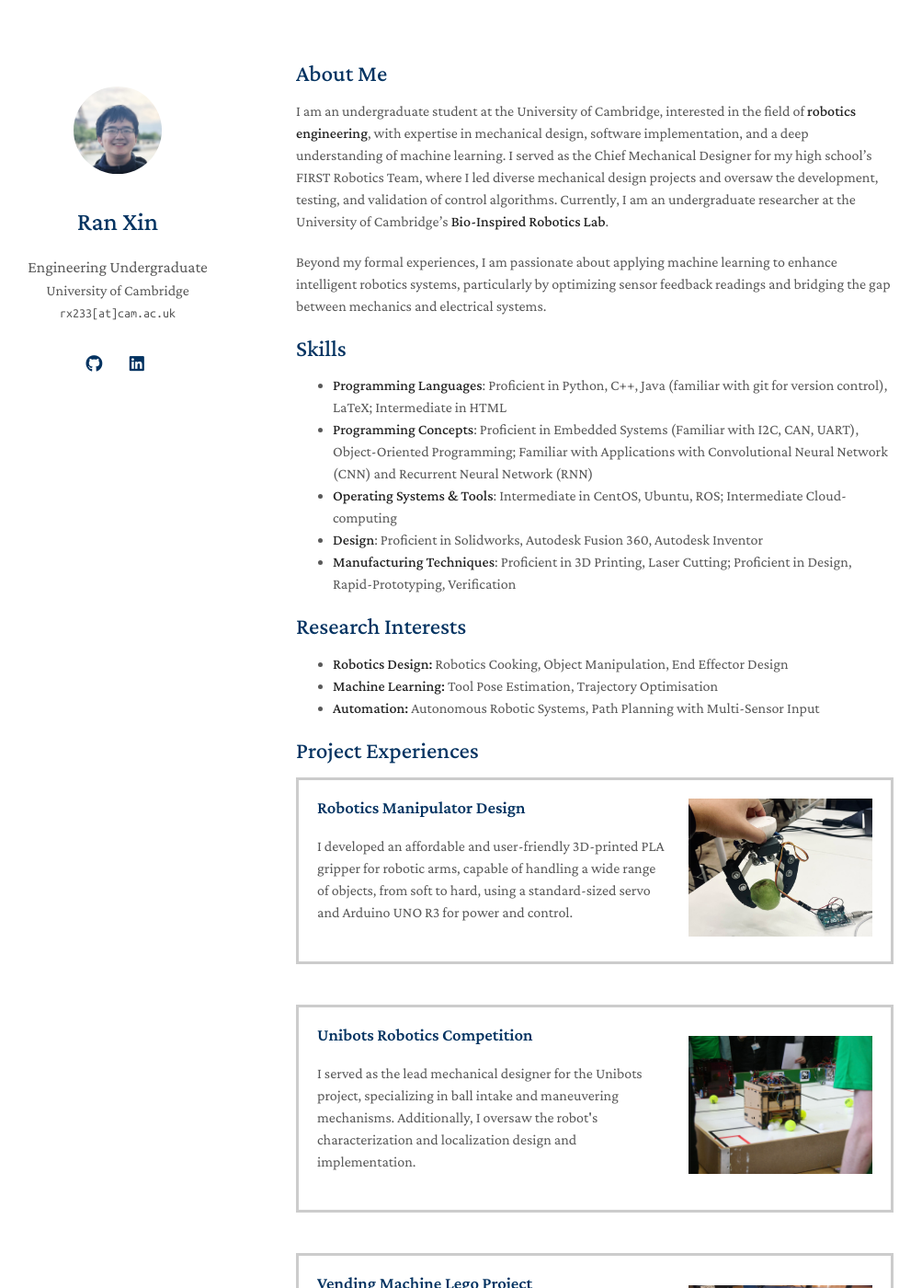
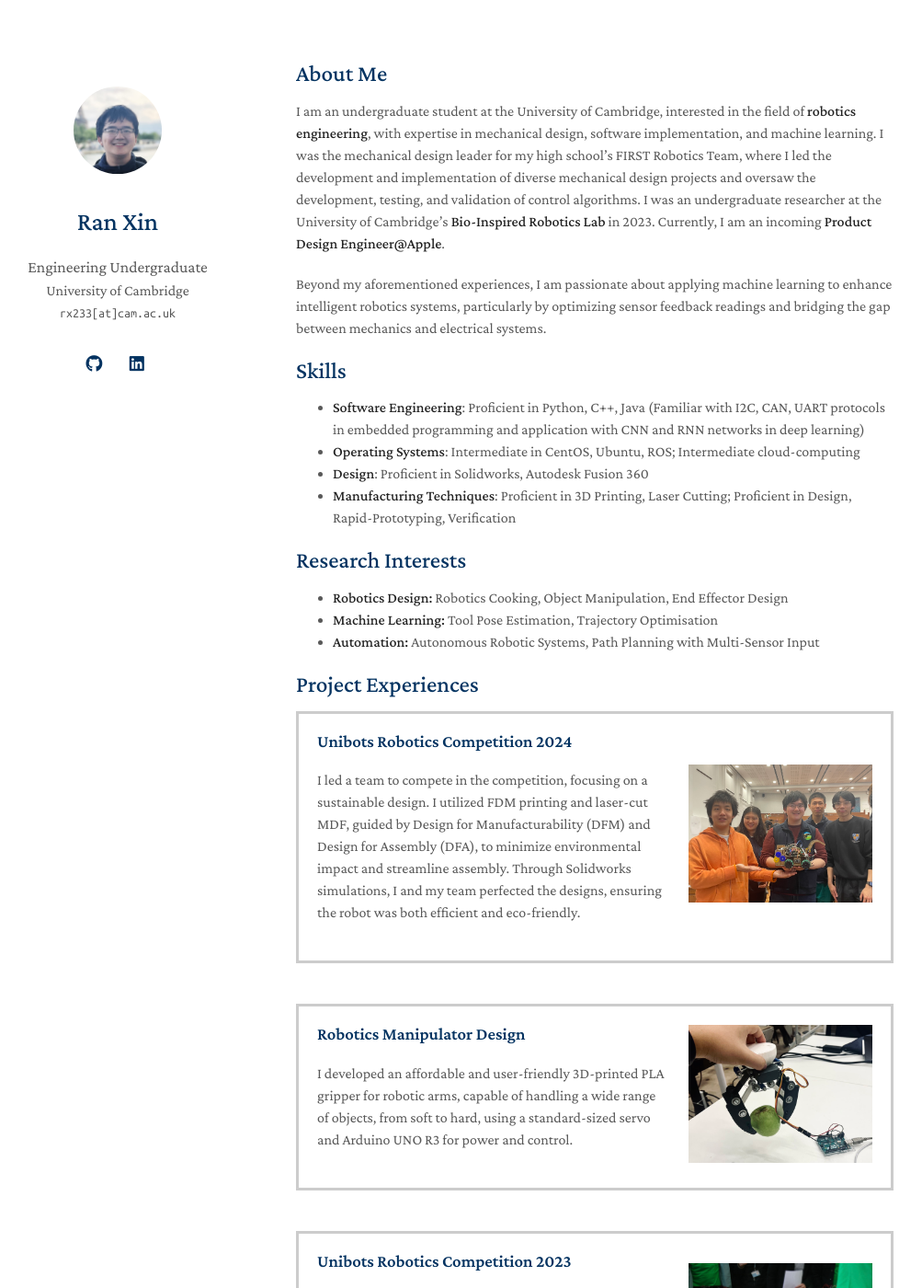
Before and after one commit to ran-xin/ran-xin.github.io, a Jekyll site: the page built from index.md, in a window 1280 px wide and 1400 px high. Shown: the whole window at 92% size, without its empty margins (148-1151 px from the left). Built offline with Jekyll 4.4.1, drawn with Linux system fonts in a browser that asks for light colours; nearby versions of some CDN libraries; a style sheet for code colours, icons or effects is not loaded; our own code applies the rules of GitHub Pages for plain Markdown files.

Commit message:
Updated Info 2024

```diff
--- a/index.md
+++ b/index.md
@@ -3,23 +3,21 @@ layout: homepage
 ---
 
 ## About Me
-I am an undergraduate student at the University of Cambridge, interested in the field of <strong>robotics engineering</strong>, with expertise in mechanical design, software implementation, and a deep understanding of machine learning. I served as the Chief Mechanical Designer for my high school's FIRST Robotics Team, where I led diverse mechanical design projects and oversaw the development, testing, and validation of control algorithms. Currently, I am an undergraduate researcher at the University of Cambridge's <strong>Bio-Inspired Robotics Lab</strong>.
+I am an undergraduate student at the University of Cambridge, interested in the field of <strong>robotics engineering</strong>, with expertise in mechanical design, software implementation, and machine learning. I was the mechanical design leader for my high school's FIRST Robotics Team, where I led the development and implementation of diverse mechanical design projects and oversaw the development, testing, and validation of control algorithms. I was an undergraduate researcher at the University of Cambridge's <strong>Bio-Inspired Robotics Lab</strong> in 2023. Currently, I am an incoming <strong>Product Design Engineer@Apple</strong>.
 
-Beyond my formal experiences, I am passionate about applying machine learning to enhance intelligent robotics systems, particularly by optimizing sensor feedback readings and bridging the gap between mechanics and electrical systems.
+Beyond my aforementioned experiences, I am passionate about applying machine learning to enhance intelligent robotics systems, particularly by optimizing sensor feedback readings and bridging the gap between mechanics and electrical systems.
 
 
 
 ## Skills
-- **Programming Languages**: Proficient in Python, C++, Java (familiar with git for version control), LaTeX; Intermediate in HTML
-- **Programming Concepts**: Proficient in Embedded Systems (Familiar with I2C, CAN, UART), Object-Oriented Programming; Familiar with Applications with Convolutional Neural Network (CNN) and Recurrent Neural Network (RNN)
-- **Operating Systems & Tools**: Intermediate in CentOS, Ubuntu, ROS; Intermediate Cloud-computing
-- **Design**: Proficient in Solidworks, Autodesk Fusion 360, Autodesk Inventor
+- **Software Engineering**: Proficient in Python, C++, Java (Familiar with I2C, CAN, UART protocols in embedded programming and application with CNN and RNN networks in deep learning)
+- **Operating Systems**: Intermediate in CentOS, Ubuntu, ROS; Intermediate cloud-computing
+- **Design**: Proficient in Solidworks, Autodesk Fusion 360
 - **Manufacturing Techniques**: Proficient in 3D Printing, Laser Cutting; Proficient in Design, Rapid-Prototyping, Verification
 
 
 
 ## Research Interests
-
 - **Robotics Design:** Robotics Cooking, Object Manipulation, End Effector Design
 - **Machine Learning:** Tool Pose Estimation, Trajectory Optimisation
 - **Automation:** Autonomous Robotic Systems, Path Planning with Multi-Sensor Input
@@ -53,6 +51,27 @@ Coming soon... -->
 <body>
     <div class="container">
         <div class="text">
+            <h3>Unibots Robotics Competition 2024</h3>
+            <p>I led a team to compete in the competition, focusing on a sustainable design. I utilized FDM printing and laser-cut MDF, guided by Design for Manufacturability (DFM) and Design for Assembly (DFA), to minimize environmental impact and streamline assembly. Through Solidworks simulations, I and my team perfected the designs, ensuring the robot was both efficient and eco-friendly. </p>
+        </div>
+        <div class="image">
+            <img src="assets/img/unibots24.jpg" alt="unibots24" width="200">
+        </div>
+    </div>
+</body>
+</html>
+<br>
+
+<html lang="en">
+<head>
+    <meta charset="UTF-8">
+    <meta name="viewport" content="width=device-width, initial-scale=1.0">
+    <link rel="stylesheet" type="text/css" href="styles.css">
+    <title>Text and Picture with Border</title>
+</head>
+<body>
+    <div class="container">
+        <div class="text">
             <h3>Robotics Manipulator Design</h3>
             <p>I developed an affordable and user-friendly 3D-printed PLA gripper for robotic arms, capable of handling a wide range of objects, from soft to hard, using a standard-sized servo and Arduino UNO R3 for power and control. </p>
         </div>
@@ -75,7 +94,7 @@ Coming soon... -->
 <body>
     <div class="container">
         <div class="text">
-            <h3>Unibots Robotics Competition</h3>
+            <h3>Unibots Robotics Competition 2023</h3>
             <p>I served as the lead mechanical designer for the Unibots project, specializing in ball intake and maneuvering mechanisms. Additionally, I oversaw the robot's characterization and localization design and implementation. </p>
         </div>
         <div class="image">
```
Also changed, not shown: assets/img/unibots24.jpg (added), 1 other file.
